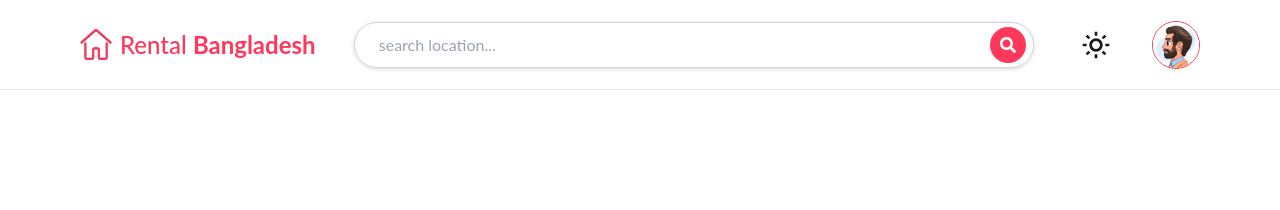
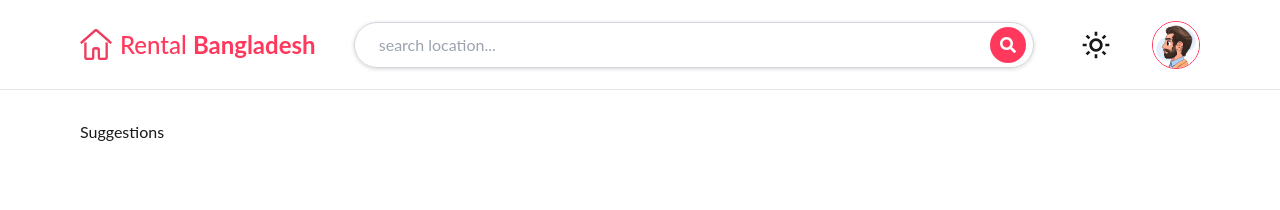
Before and after one commit to ZihadHossainNayem/Rental-Bangladesh-App, a React (Create React App) app: page / in a window 1280 px wide. Shown: the top 210 px of the page. Built offline with nearby package versions, Linux system fonts and the light colour scheme.

Commit message:
feature: navbar added

```diff
--- a/package.json
+++ b/package.json
@@ -11,6 +11,7 @@
     "react": "^18.2.0",
     "react-dom": "^18.2.0",
     "react-icons": "^4.10.1",
+    "react-router-dom": "^6.14.2",
     "react-scripts": "5.0.1",
     "web-vitals": "^2.1.4"
   },
--- a/src/App.js
+++ b/src/App.js
@@ -1,5 +1,6 @@
 import { useState } from "react";
 import { Navbar } from "./components/Navbar";
+import { Suggestions } from "./components/Suggestions";
 
 function App() {
   /* dark mode states */
@@ -9,6 +10,7 @@ function App() {
       <div className="bg-white text-darkCol dark:bg-darkCol dark:text-white">
         {/* components here... */}
         <Navbar darkMode={darkMode} setDarkMode={setDarkMode} />
+        <Suggestions />
       </div>
     </div>
   );
--- a/src/components/Navbar.js
+++ b/src/components/Navbar.js
@@ -1,4 +1,6 @@
 import React from "react";
+import { Link } from "react-router-dom";
+
 import { BiMoon, BiSun } from "react-icons/bi";
 import { FaSearch } from "react-icons/fa";
 
@@ -10,19 +12,21 @@ export const Navbar = ({ darkMode, setDarkMode }) => {
     //container
     <div className="fixed top-0 md:px-16 px-2 h-[90px] w-full flex items-center justify-between bg-white dark:bg-darkCol border-b dark:border-gray-700 z-[1000]">
       {/* logo */}
-      <div className="flex items-center gap-2 md:mx-4 mx-2">
-        {/* logo-icon */}
+
+      {/* logo-icon */}
+      <Link to="/" className="flex items-center gap-2 md:mx-4 mx-2">
         <img
           src={homeIconP}
           alt="homeIconPink"
           className="md:max-w-[32px] max-w-[28px]"
         />
+
         {/* logo-text */}
         <div className="hidden md:block text-2xl text-fuchsiaPink whitespace-nowrap">
           <span className="font-medium">Rental</span>{" "}
           <span className="font-bold">Bangladesh</span>
         </div>
-      </div>
+      </Link>
 
       {/* search section */}
       <div className="md:mx-4 mx-1 md:w-[680px] flex justify-center relative">
--- /dev/null
+++ b/src/components/Suggestions.js
@@ -0,0 +1,5 @@
+import React from "react";
+
+export const Suggestions = () => {
+  return <div className="mx-20 mt-[120px]">Suggestions</div>;
+};
--- a/src/index.js
+++ b/src/index.js
@@ -2,10 +2,13 @@ import React from "react";
 import ReactDOM from "react-dom/client";
 import "./index.css";
 import App from "./App";
+import { BrowserRouter } from "react-router-dom";
 
 const root = ReactDOM.createRoot(document.getElementById("root"));
 root.render(
-  <React.StrictMode>
-    <App />
-  </React.StrictMode>
+  <BrowserRouter>
+    <React.StrictMode>
+      <App />
+    </React.StrictMode>
+  </BrowserRouter>
 );
```
Also changed, not shown: 1 other file (tests, documents, lock files or other folders).
